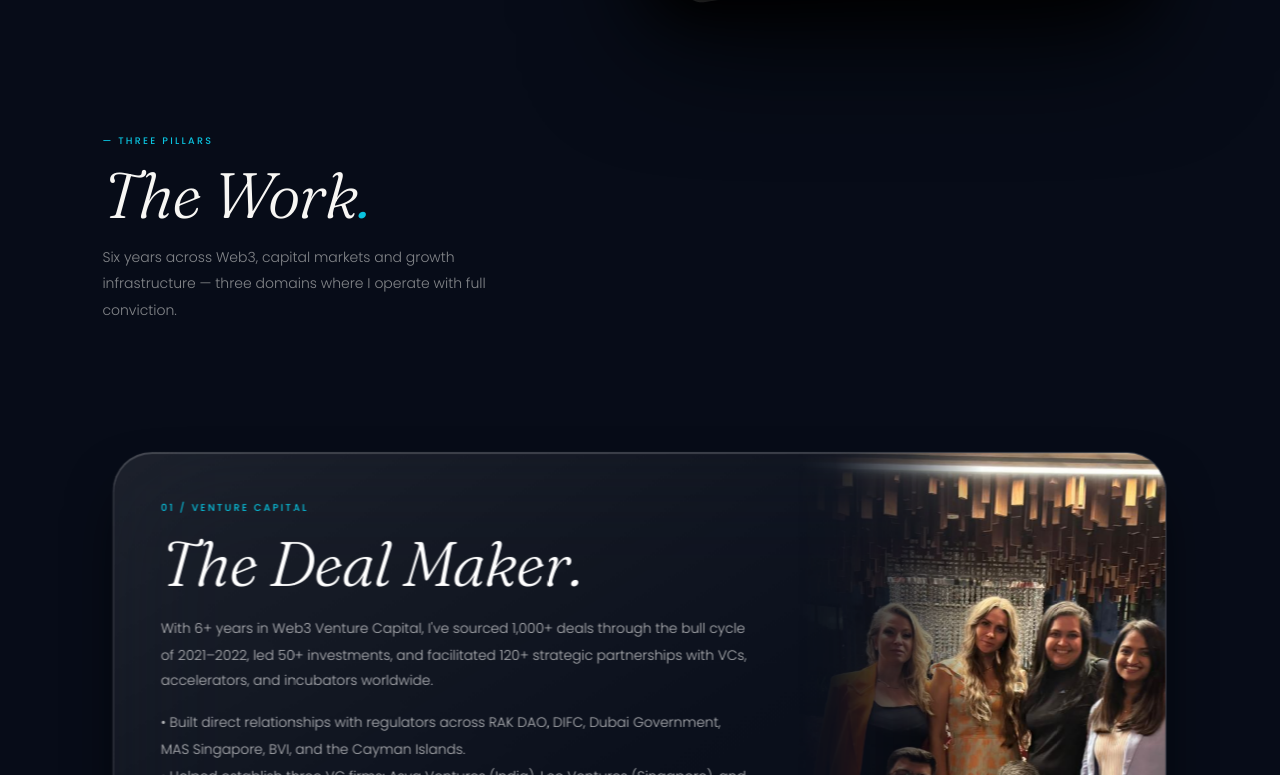
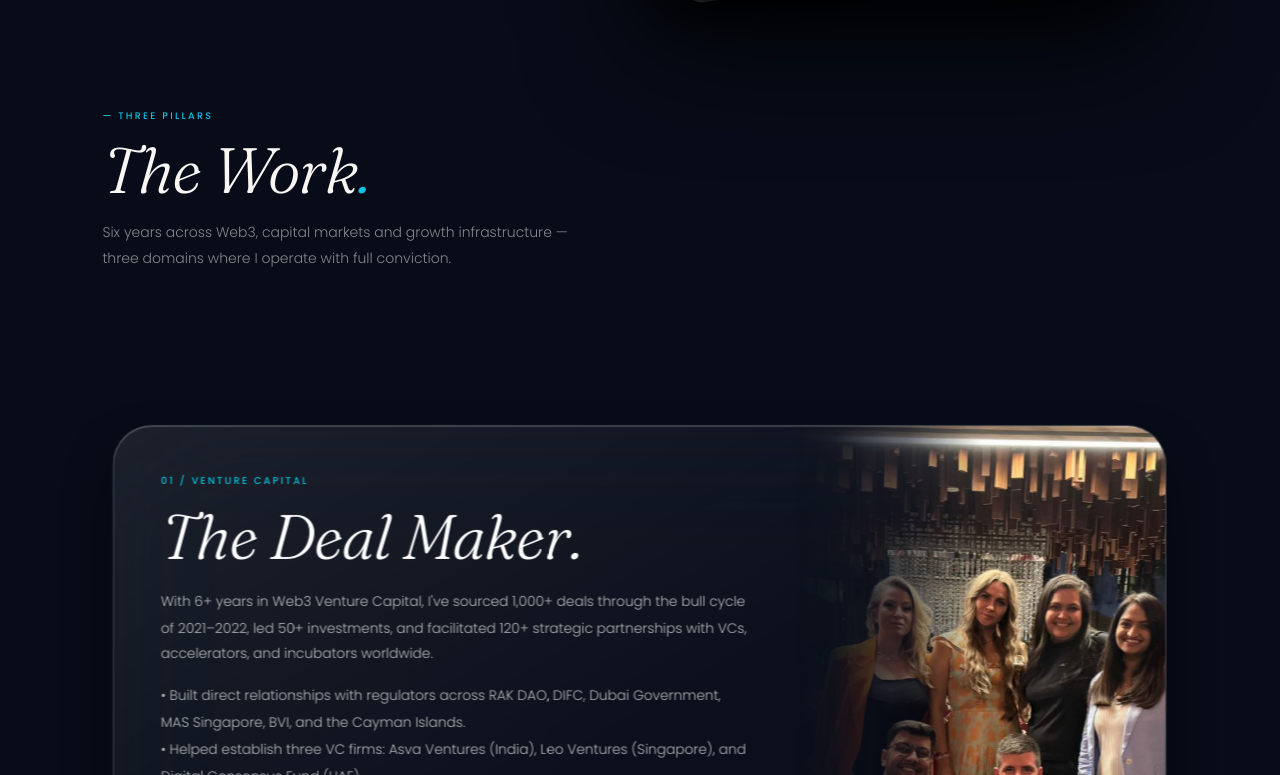
Before and after one commit to Viivek16/portfolio, a React (Vite) app: page / in a window 1280 px wide. Shown: the part 2085-2860 px from the top of the page. Built offline with nearby package versions, Linux system fonts and the light colour scheme; grey boxes are pictures that could not be loaded; a web font is replaced by a local one.

Commit message:
fix(sections): refine FunSection loading and ThreePillars fade out transition

```diff
--- a/src/components/FunSection.jsx
+++ b/src/components/FunSection.jsx
@@ -49,7 +49,7 @@ const TILES = [
     captionText: 'The best investment is still the one you make in yourself.',
     captionSub: 'Books. Courses. Conversations.',
     images: [
-      '/images/fun/learning/1.jpg',
+      '/images/fun/learning/1.png',
       '/images/fun/learning/2.jpg',
       '/images/fun/learning/3.jpg',
     ],
@@ -59,7 +59,7 @@ const TILES = [
 
 const FunSection = () => {
   const sectionRef = useRef(null);
-  const isInView = useInView(sectionRef, { once: true, amount: 0.35 });
+  const isInView = useInView(sectionRef, { once: false, amount: 0.35 });
   const [hoveredTile, setHoveredTile] = useState(null);
 
   const slideRefs = useRef({});
@@ -109,6 +109,8 @@ const FunSection = () => {
 
     if (layerA) layerA.style.filter = 'grayscale(0%) brightness(0.85)';
     if (layerB) layerB.style.filter = 'grayscale(0%) brightness(0.85)';
+
+    doCrossfade(tileId, images);
 
     data.interval = setInterval(() => {
       doCrossfade(tileId, images);
--- a/src/components/ThreePillars.jsx
+++ b/src/components/ThreePillars.jsx
@@ -10,6 +10,8 @@ const ThreePillars = () => {
 
   const scale1 = useTransform(scrollYProgress, [0, 0.3], [1, 0.98]);
   const scale2 = useTransform(scrollYProgress, [0.3, 0.6], [1, 0.98]);
+  const titleOpacity = useTransform(scrollYProgress, [0.65, 0.85], [1, 0]);
+  const titleY = useTransform(scrollYProgress, [0.65, 0.85], [0, -60]);
 
   return (
     <section className="w-full px-[8vw] pt-6 pb-12 mt-[8vh] min-h-[250vh]" ref={containerRef}>
@@ -21,15 +23,17 @@ const ThreePillars = () => {
         viewport={{ once: true, margin: "-15%" }}
         transition={{ duration: 0.6, ease: "easeOut" }}
       >
+        <motion.div style={{ opacity: titleOpacity, y: titleY }}>
           <p style={{ fontFamily: 'Poppins, sans-serif', fontWeight: 500, fontSize: '9.5px', letterSpacing: '0.24em', color: '#0AC4E0', marginBottom: '12px' }}>
             — THREE PILLARS
           </p>
           <h2 style={{ fontFamily: 'Fraunces, serif', fontStyle: 'italic', fontWeight: 300, fontSize: 'clamp(48px, 6vw, 64px)', color: '#F8F7F4', lineHeight: 1.05, letterSpacing: '-0.015em', margin: 0 }}>
             The Work<span style={{ color: '#0AC4E0' }}>.</span>
           </h2>
-        <p style={{ fontFamily: 'Poppins, sans-serif', fontWeight: 300, fontSize: '14px', color: 'rgba(248,247,244,0.52)', lineHeight: 1.9, maxWidth: '420px', marginTop: '16px' }}>
+          <p style={{ fontFamily: 'Poppins, sans-serif', fontWeight: 300, fontSize: '14px', color: 'rgba(248,247,244,0.52)', lineHeight: 1.9, maxWidth: '480px', marginTop: '16px' }}>
             Six years across Web3, capital markets and growth infrastructure — three domains where I operate with full conviction.
           </p>
+        </motion.div>
       </motion.div>
 
       {/* 2. STACKING CARDS CONTAINER */}
```
Lines whose indentation alone changed are shown as unchanged.
